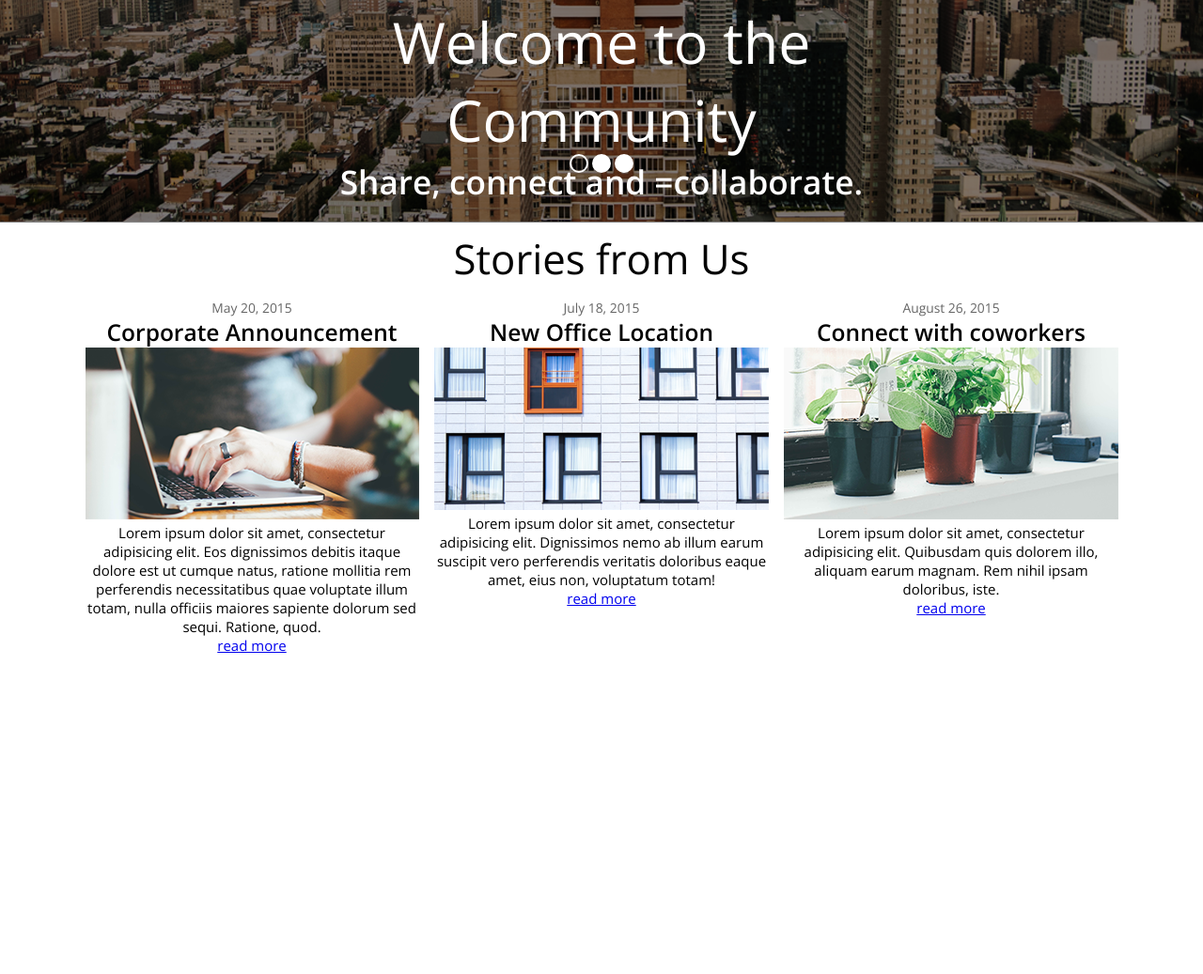
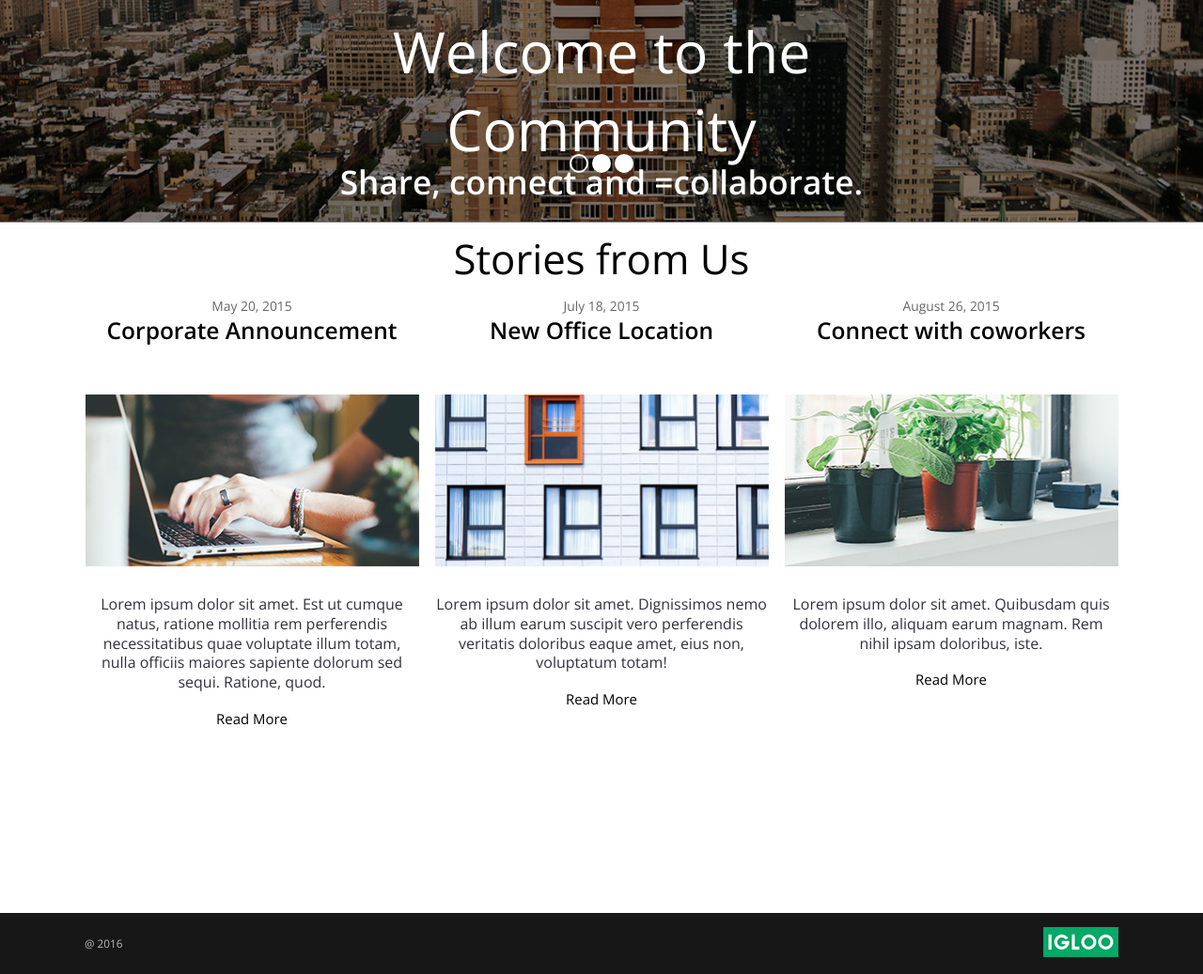
Before and after one commit to marynasalii/IGLOO_coding_challenge, a plain HTML site: page index.html in a window 1280 px wide. Shown: the part 133-1170 px from the top of the page at 94% size. Before the commit the page ends 830 px from the top, so only its background shows below. Drawn offline with nearby package versions, Linux system fonts and the light colour scheme.

Commit message:
complete, works in ie

```diff
--- a/css/style.css
+++ b/css/style.css
@@ -146,7 +146,7 @@ header .container section form input:focus{
     height: 308px;
 }
 
-.slider-wrapper {
+.slider .slider-wrapper {
     position: relative;
     width: 100%;
     text-align: center;
@@ -154,7 +154,7 @@ header .container section form input:focus{
     border-bottom: 1px solid #8b8b8b;
 }
 
-.slider-wrapper .slider-caption {
+.slider .slider-wrapper .slider-caption {
     position: absolute;
     width: 770px;
     height: 160px;
@@ -162,13 +162,21 @@ header .container section form input:focus{
     margin-right: auto;
     left: 0;
     right: 0;
-    top: 0;
+    top: 0px;
     bottom: 0;
     z-index: 1;
     margin: auto;
 }
 
-.slider-wrapper .slider-labels {
+.slider .slider-wrapper .slider-caption h1 {
+    margin-top: 10px;
+}
+
+.slider .slider-wrapper .slider-caption h3 {
+    margin-top: -10px;
+}
+
+.slider .slider-wrapper .slider-labels {
     position: absolute;
     margin-left: auto;
     margin-right: auto;
@@ -178,7 +186,7 @@ header .container section form input:focus{
     height: 20px;
 }
 
-.slider-wrapper .slider-labels label {
+.slider .slider-wrapper .slider-labels label {
     background-color: #ffffff;
     width: 16px;
     height: 16px;
@@ -188,16 +196,16 @@ header .container section form input:focus{
     cursor: pointer;
 }
 
-.overflow {
+.slider .slider-wrapper .slides .overflow {
     width: 100%;
     overflow: hidden;
 }
 
-.slides .inner {
+.slider .slider-wrapper .slides .overflow .inner {
     width: 400%;
 }
 
-.slides .inner {
+.slider .slider-wrapper .slides .overflow .inner {
     -webkit-transform: translateZ(0);
     -moz-transform: translateZ(0);
     -o-transform: translateZ(0);
@@ -217,7 +225,7 @@ header .container section form input:focus{
     transition-timing-function: cubic-bezier(0.770, 0.000, 0.175, 1.000);
 }
 
-.slides img {
+.slider .slider-wrapper .slides .overflow .inner img {
     height: 307px;
     width: 25%;
     float: left;
@@ -239,7 +247,7 @@ header .container section form input:focus{
     margin-left: -300%;
 }
 
-input[type="radio"] {
+.slider .slider-wrapper input[type="radio"] {
     display: none;
 }
 
@@ -258,12 +266,19 @@ input[type="radio"] {
     width: 1100px;
 }
 
+.content .container::after {
+    content: '';
+    height: 0;
+    display: block;
+    clear: both;
+}
+
 .content .container article {
     width: 356px;
     padding-right: 16px;
     float: left;
     text-align: center;
-    padding-top: 12px;
+    padding-top: 10px;
 }
 
 .content .container h2 {
@@ -279,63 +294,74 @@ input[type="radio"] {
     color: #666666;
 }
 
+.content .container article .content-article {
+    margin-top: 26px;
+    color: #32313c;
+    padding-bottom: 18px;
+    font-size:  1rem;
+    line-height: 1.3;
+}
+
+.content .container article img {
+    height: 183px;
+    width: 355px;
+    margin-top: 52px;
+}
+
+.content .container article .content-read-more {
+    color: #000000;
+    text-transform: capitalize;
+    text-decoration: none;
+    font-size: 0.9333rem;
+}
+
+.content .container article .content-read-more:hover {
+    color: #71a4d5;
+}
 
 
+/***********
+FOOTER
+***********/
 
 
+footer {
+    height: 65px;
+    background-color: #171717;
+    margin-top: 26px;
 
+    /*for ie*/
+    overflow: hidden;
+}
 
+footer .container {
+    width: 1100px;
+    position: relative;
+    overflow: hidden;
+}
 
+footer .container::after {
+    content: '';
+    height: 0;
+    display: block;
+    clear: both;
+}
 
+footer .container .footer-copyright {
+    float: left;
+    font-size: 0.7333rem;
+    color: #bbbbbb;
+    line-height: 65px;
+}
 
+footer .container .logo {
+    position: absolute;
+    right: 0;
+    top: 50%;
+    transform: translate(0, -50%);
+}
 
-
-
-
-
-
-
-
-
-
-
-/*h1{
-      font-size:14px;
-      font-weight:normal;
-      margin:0 0 -1.45em;
-    }
-    h4{
-      font-size:24px;
-    }
-    li {
-        display: inline-block;
-        text-align: left;
-    }
-    a{
-      color:#000;
-    }
-    a:hover
-    {
-      color:
-    }
-    span {
-        display: inline-block;
-        width: 300px;
-        margin-top:20px;
-        margin-left: 0px;
-        margin-bottom: 20px;
-        margin-right:0;
-        overflow: hidden;
-    }
-    body {
-        font-family: 'Oswald', sans-serif;
-    }
-    #content{
-      width: 1100px;
-      margin: 0 auto;
-    }
-    .footer{
-      background:#000;
-      color:#FFFFFF;
-      text-align:center;
-    }*/
+/*sticky footer*/
+.content {
+    min-height: calc(100vh - 91px);
+}
--- a/index.html
+++ b/index.html
@@ -56,7 +56,8 @@
         <label for="slide3"></label>
       </div>
     </div>
-  </section> <!--end .slider-->
+  </section>
+  <!--end .slider-->
 
   <section class="content">
     <div class="container">
@@ -65,79 +66,36 @@
         <span class="content-date">May 20, 2015</span>
         <h4>Corporate Announcement</h4>
         <img src="images/article1-pic.png" alt="corporate-announcement">
-        <p class="content-acticle">Lorem ipsum dolor sit amet, consectetur adipisicing elit. Eos dignissimos debitis itaque dolore est ut cumque natus, ratione mollitia rem perferendis necessitatibus quae voluptate illum totam, nulla officiis maiores sapiente dolorum sed sequi. Ratione, quod.</p>
+        <p class="content-article">Lorem ipsum dolor sit amet. Est ut cumque natus, ratione mollitia rem perferendis
+          necessitatibus quae voluptate illum totam, nulla officiis maiores sapiente dolorum sed sequi. Ratione, quod.</p>
         <a href="#" class="content-read-more">read more</a>
       </article>
       <article>
         <span class="content-date">July 18, 2015</span>
         <h4>New Office Location</h4>
         <img src="images/article2-pic.png" alt="new-office">
-        <p class="content-acticle">Lorem ipsum dolor sit amet, consectetur adipisicing elit. Dignissimos nemo ab illum earum suscipit vero perferendis veritatis doloribus eaque amet, eius non, voluptatum totam!</p>
+        <p class="content-article">Lorem ipsum dolor sit amet. Dignissimos nemo ab illum earum suscipit vero perferendis
+          veritatis doloribus eaque amet, eius non, voluptatum totam!</p>
         <a href="#" class="content-read-more">read more</a>
       </article>
       <article>
         <span class="content-date">August 26, 2015</span>
         <h4>Connect with coworkers</h4>
         <img src="images/article3-pic.png" alt="connect-coworkers">
-        <p class="content-acticle">Lorem ipsum dolor sit amet, consectetur adipisicing elit. Quibusdam quis dolorem illo, aliquam earum magnam. Rem nihil ipsam doloribus, iste.</p>
+        <p class="content-article">Lorem ipsum dolor sit amet. Quibusdam quis dolorem illo, aliquam earum magnam. Rem nihil ipsam doloribus, iste.</p>
         <a href="#" class="content-read-more">read more</a>
       </article>
     </div>
-  </section>
-  <!--end .content-->
-
+  </section> <!--end .content-->
 
   <footer>
     <div class="container">
+      <p class="footer-copyright">@ 2016</p>
+      <a href="#" class="logo">
+        <img src="images/igloo-logo.png" alt="igloo-logo">
+      </a>
+    </div>
+  </footer> <!--end footer-->
 
-    </div>
-  </footer>
-  <!--end footer-->
-
-
-
-
-  <!--<div id="content">
-  <div id ="n-primary">
-    <li><a href="#">Home</a></li>
-    <li><a href="#">Dashboard</a></li>
-    <li><a href="#">About</a></li>
-    <li><a href="#">Campaigns</a></li>
-    <li><a href="#">Files</a></li>
-    <li><a href="#">Departments</a></li>
-    <li><a href="#">People</a></li>
-  </div>
-  <div id="search">
-  </div>
-
-  <div class="slider">
-    <span>
-        <h1>May 20,2015</h1>
-        <h4 style="margin: 35px 0 20px;"> Corporate Announcement</h4>
-        <img src="http://lorempixel.com/400/200/sports" />
-        <p> Lorem Ipsum</p>
-        <a href="#">Read More</a>
-    </span>
-    <span>
-        <p>May 20,2015</p>
-        <h2> Corporate Announcement</h2>
-        <img src="http://lorempixel.com/400/200/cats" />
-        <p> Lorem Ipsum</p>
-        <a href="#">Read More</a>
-    </span>
-    <span>
-        <p>May 20,2015</p>
-        <h2> Corporate Announcement</h2>
-        <img src="http://lorempixel.com/400/200/transport" > </img>
-        <p> Lorem Ipsum</p>
-        <a href="#">Read More</a>
-    </span>
-    <p> &nbsp; </p>
-    <br />
-  </div>
-</div>
-  <div class="footer">
-    <p> Copyright 2016 </p>
-  </div>-->
 </body>
 <html>
```
Also changed, not shown: images/igloo-logo.png (added).
